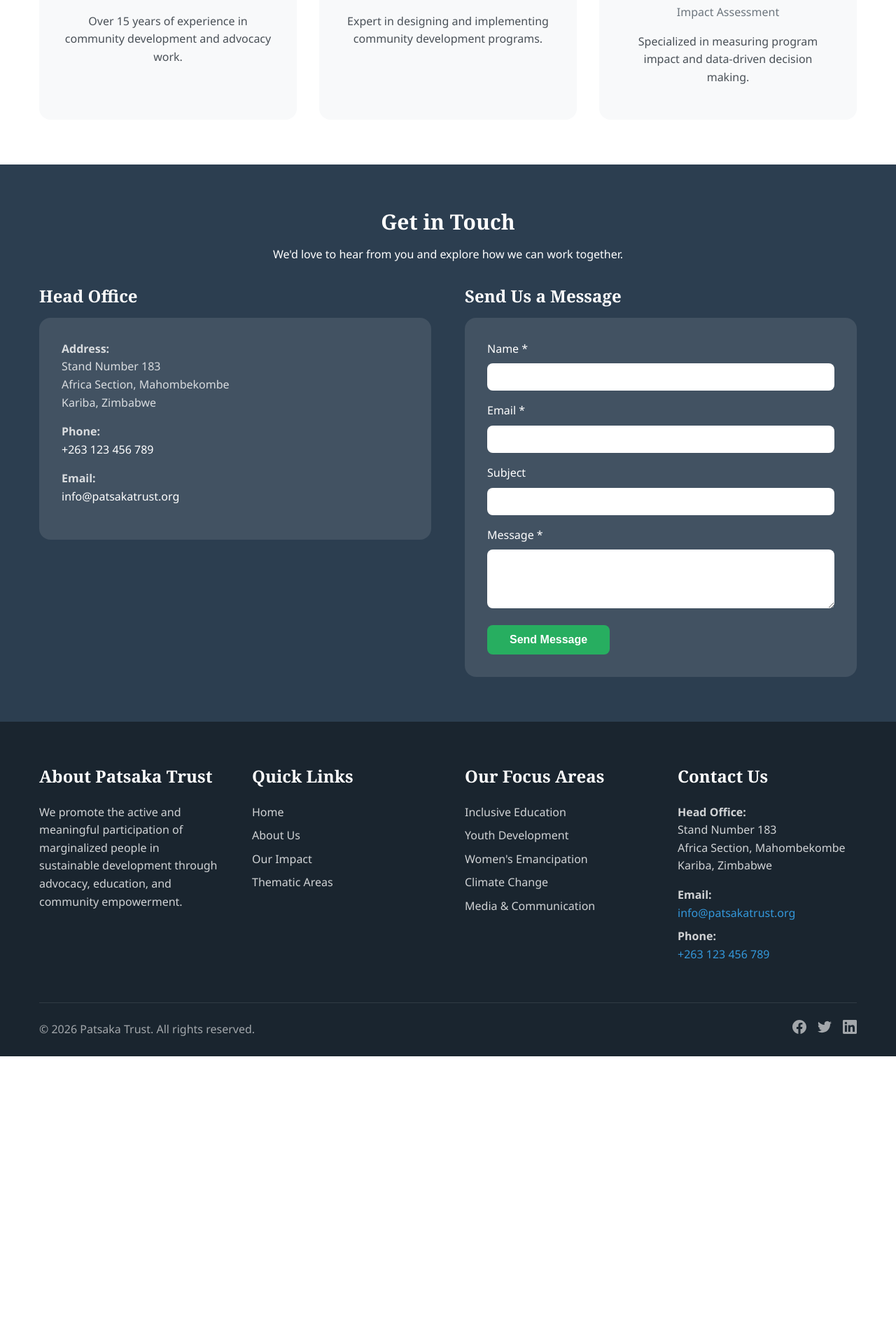
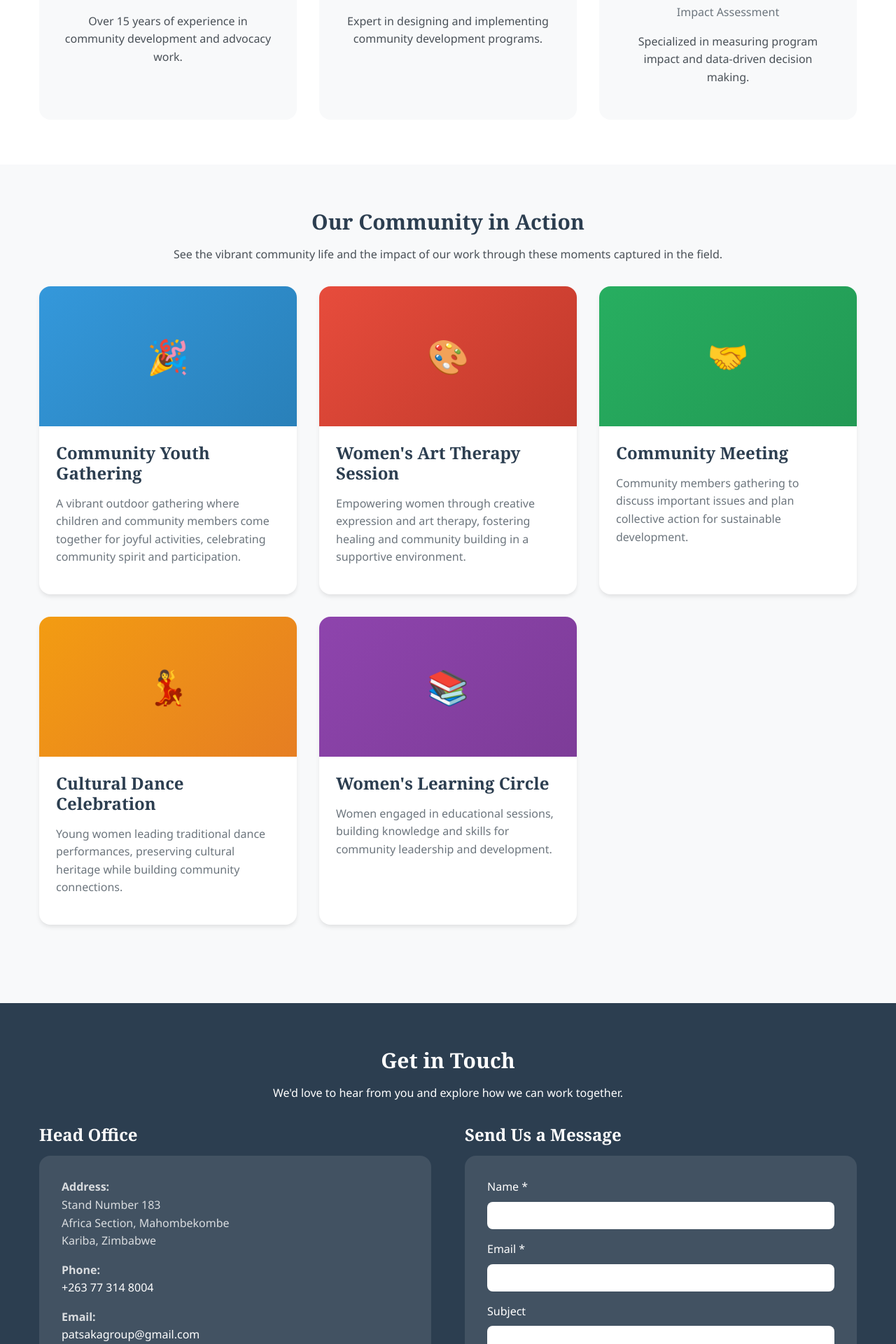
Before and after one commit to yolandasawona-star/patsaka-trust, a PHP site: page /about.php in a window 1280 px wide. Shown: the part 2578-4498 px from the top of the page at 70% size. Before the commit the page ends 4087 px from the top, so only its background shows below. Run offline with PHP 8.4, Linux system fonts and the light colour scheme.

Commit message:
Addition of images and changing contact details

```diff
--- a/about.php
+++ b/about.php
@@ -196,6 +196,68 @@ require_once 'includes/header.php';
     </div>
 </section>
 
+<!-- Community Gallery Section -->
+<section class="section section-light">
+    <div class="container">
+        <div class="text-center mb-5">
+            <h2>Our Community in Action</h2>
+            <p class="lead">See the vibrant community life and the impact of our work through these moments captured in the field.</p>
+        </div>
+
+        <div class="gallery-grid" style="display: grid; grid-template-columns: repeat(auto-fit, minmax(300px, 1fr)); gap: 2rem; margin-bottom: 3rem;">
+            <div class="gallery-item" style="background: white; border-radius: 1rem; overflow: hidden; box-shadow: 0 4px 6px -1px rgba(0, 0, 0, 0.1);">
+                <div style="background: linear-gradient(135deg, #3498db, #2980b9); height: 200px; display: flex; align-items: center; justify-content: center; color: white; font-size: 3rem;">
+                    🎉
+                </div>
+                <div style="padding: 1.5rem;">
+                    <h3>Community Youth Gathering</h3>
+                    <p style="color: #6c757d;">A vibrant outdoor gathering where children and community members come together for joyful activities, celebrating community spirit and participation.</p>
+                </div>
+            </div>
+
+            <div class="gallery-item" style="background: white; border-radius: 1rem; overflow: hidden; box-shadow: 0 4px 6px -1px rgba(0, 0, 0, 0.1);">
+                <div style="background: linear-gradient(135deg, #e74c3c, #c0392b); height: 200px; display: flex; align-items: center; justify-content: center; color: white; font-size: 3rem;">
+                    🎨
+                </div>
+                <div style="padding: 1.5rem;">
+                    <h3>Women's Art Therapy Session</h3>
+                    <p style="color: #6c757d;">Empowering women through creative expression and art therapy, fostering healing and community building in a supportive environment.</p>
+                </div>
+            </div>
+
+            <div class="gallery-item" style="background: white; border-radius: 1rem; overflow: hidden; box-shadow: 0 4px 6px -1px rgba(0, 0, 0, 0.1);">
+                <div style="background: linear-gradient(135deg, #27ae60, #229954); height: 200px; display: flex; align-items: center; justify-content: center; color: white; font-size: 3rem;">
+                    🤝
+                </div>
+                <div style="padding: 1.5rem;">
+                    <h3>Community Meeting</h3>
+                    <p style="color: #6c757d;">Community members gathering to discuss important issues and plan collective action for sustainable development.</p>
+                </div>
+            </div>
+
+            <div class="gallery-item" style="background: white; border-radius: 1rem; overflow: hidden; box-shadow: 0 4px 6px -1px rgba(0, 0, 0, 0.1);">
+                <div style="background: linear-gradient(135deg, #f39c12, #e67e22); height: 200px; display: flex; align-items: center; justify-content: center; color: white; font-size: 3rem;">
+                    💃
+                </div>
+                <div style="padding: 1.5rem;">
+                    <h3>Cultural Dance Celebration</h3>
+                    <p style="color: #6c757d;">Young women leading traditional dance performances, preserving cultural heritage while building community connections.</p>
+                </div>
+            </div>
+
+            <div class="gallery-item" style="background: white; border-radius: 1rem; overflow: hidden; box-shadow: 0 4px 6px -1px rgba(0, 0, 0, 0.1);">
+                <div style="background: linear-gradient(135deg, #8e44ad, #7d3c98); height: 200px; display: flex; align-items: center; justify-content: center; color: white; font-size: 3rem;">
+                    📚
+                </div>
+                <div style="padding: 1.5rem;">
+                    <h3>Women's Learning Circle</h3>
+                    <p style="color: #6c757d;">Women engaged in educational sessions, building knowledge and skills for community leadership and development.</p>
+                </div>
+            </div>
+        </div>
+    </div>
+</section>
+
 <!-- Contact Information -->
 <section class="section section-dark" id="contact">
     <div class="container">
@@ -216,11 +278,11 @@ require_once 'includes/header.php';
                     </p>
                     <p style="margin-bottom: 1rem;">
                         <strong>Phone:</strong><br>
-                        <a href="tel:+263123456789" style="color: white;">+263 123 456 789</a>
+                        <a href="tel:+263773148004" style="color: white;">+263 77 314 8004</a>
                     </p>
                     <p>
                         <strong>Email:</strong><br>
-                        <a href="mailto:info@patsakatrust.org" style="color: white;">info@patsakatrust.org</a>
+                        <a href="mailto:patsakagroup@gmail.com" style="color: white;">patsakagroup@gmail.com</a>
                     </p>
                 </div>
             </div>
```
Also changed, not shown: assets/images/community-children-gathering.jpg (added), assets/images/community-dancing.jpg (added), assets/images/community-meeting.jpg (added), assets/images/women-art-session.jpg (added), assets/images/women-meeting-indoors.jpg (added).
